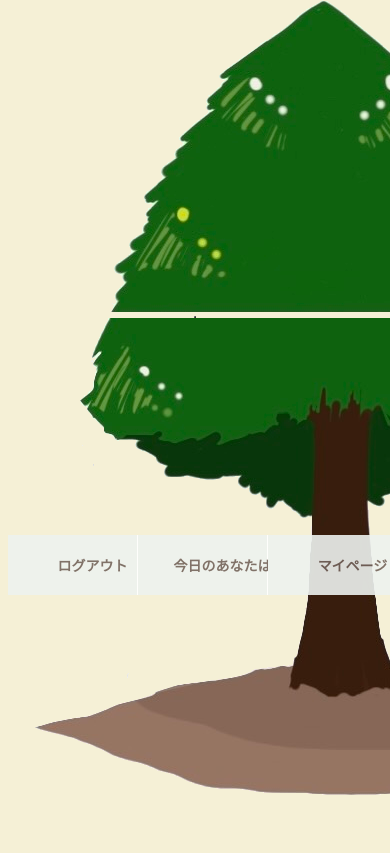
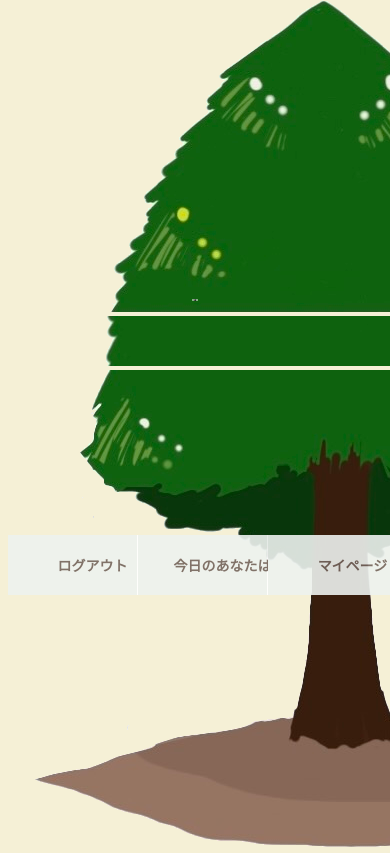
Before and after one commit to Sugar38Spice/asunaro, a Flask app: page /list in a window 390 px wide; the page is wider, and only the part inside the window is pictured. Shown: the part 249-1102 px from the top of that part. Before the commit the page ends 1044 px from the top of that part, so only its background shows below. Run offline with Flask 2, Linux system fonts and the light colour scheme; data that the repository does not hold is empty.

Commit message:
add ing for growth.html

```diff
--- a/static/growth.css
+++ b/static/growth.css
@@ -91,3 +91,41 @@ text-align: center;   /* 文字の中央揃え */
 	}
 
   /* フッターメニューここまで */
+
+  /* リストの下に画像を表示 */
+  #listbox {
+    position: relative;
+     > img {
+        max-width: 100%;
+        height: auto;
+        display: block;
+        margin: 0 auto;
+    }
+}
+#listbox {
+    position: absolute;
+    top: 65%;
+    left: 50%;
+    -webkit-transform: translate(-50%, -50%);
+    transform: translate(-50%, -50%);
+    background-color: rgba(245,245,245,0.5);
+    > div {
+        width: 100%;
+        max-width: 320px;
+        margin: 0 auto;
+        font-size: 1rem;
+        line-height: 1.7;
+        padding: 20px 0;
+    }
+}
+
+@media only screen and (max-width: 480px) {
+    #listbox {
+        overflow: scroll;
+    }
+    #listbox-in {
+        width: 100%;
+    }
+}
+
+/* ここまで */
--- a/static/index.css
+++ b/static/index.css
@@ -122,3 +122,8 @@ img {
 	width:350px;
 	height:250px;
 }
+
+
+#hide {
+	display: nene;
+}
--- a/templates/growth.html
+++ b/templates/growth.html
@@ -21,7 +21,10 @@
 
 <div>
 	<img src="../static/img/teppen.PNG" >
+	<img src="../static/img/kino_kasa.PNG">
+	<img src="../static/img/nemoto.PNG" >
 </div>
+<div id="listbox">
 	<table border= "1px">
 	{% for post in post_list %}
 
@@ -35,9 +38,8 @@
 
 		{% endfor %}
 	</table>
-<div>
-	<img src="../static/img/nemoto.PNG" >
 </div>
+
 
 
 <!--フッターからログアウトするための仕掛け -->
--- a/templates/index.html
+++ b/templates/index.html
@@ -10,6 +10,7 @@
 	    <!-- ここからJS -->
 		<script src="./js/jquery-3.5.1.min.js"></script>    <!-- jQuery -->
 		<script src="./js/common.js"></script>  <!-- Javascript  -->
+		<script src="../js/index.js"></Script>	<!--index.html専用JS-->
 </head>
 <body>
 <div class="wave">
@@ -21,7 +22,7 @@
 	</h1>
   </div>
 
-<h2>～明日は大樹になろう～</h2>
+<h2 id="hide">～明日は大樹になろう～</h2>
 
 
 	<div class="button">
```
Also changed, not shown: js/index.js (added, +8 -0 lines). Lines whose indentation alone changed are shown as unchanged.
